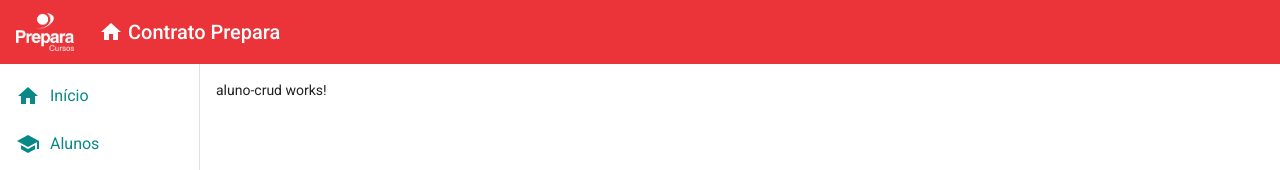
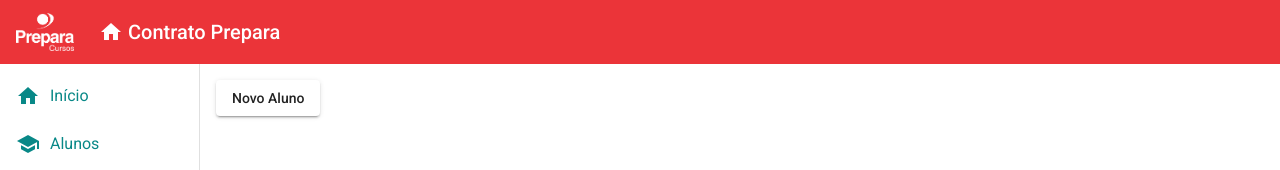
Before and after one commit to luizflorentino/contratoprepara, an Angular app: page /alunos in a window 1280 px wide. Shown: the top 170 px of the page. Built offline with nearby package versions, Linux system fonts and the light colour scheme.

Commit message:
models de um aluno

```diff
--- a/src/app/views/aluno-crud/aluno-crud.component.html
+++ b/src/app/views/aluno-crud/aluno-crud.component.html
@@ -1 +1 @@
-<p>aluno-crud works!</p>
+<button mat-raised-button (click)="navigateToAlunoCreate()">Novo Aluno</button>
--- a/src/app/views/aluno-crud/aluno-crud.component.ts
+++ b/src/app/views/aluno-crud/aluno-crud.component.ts
@@ -1,4 +1,5 @@
 import { Component, OnInit } from '@angular/core';
+import { Router } from '@angular/router';
 
 @Component({
   selector: 'app-aluno-crud',
@@ -7,9 +8,12 @@ import { Component, OnInit } from '@angular/core';
 })
 export class AlunoCrudComponent implements OnInit {
 
-  constructor() { }
+  constructor(private route: Router) { }
 
   ngOnInit(): void {
   }
 
+  navigateToAlunoCreate(): void {
+    this.route.navigate(['/alunos/novo']);
+  }
 }
```
Also changed, not shown: src/app/app.module.ts (+5 -3 lines), src/app/components/aluno/aluno.model.ts (added, +24 -0 lines), src/app/components/endereco/endereco.model.ts (added, +13 -0 lines), src/app/components/escolaridade/escolaridade.model.ts (added, +7 -0 lines), src/app/components/profissao/profissao.model.ts (added, +7 -0 lines).
